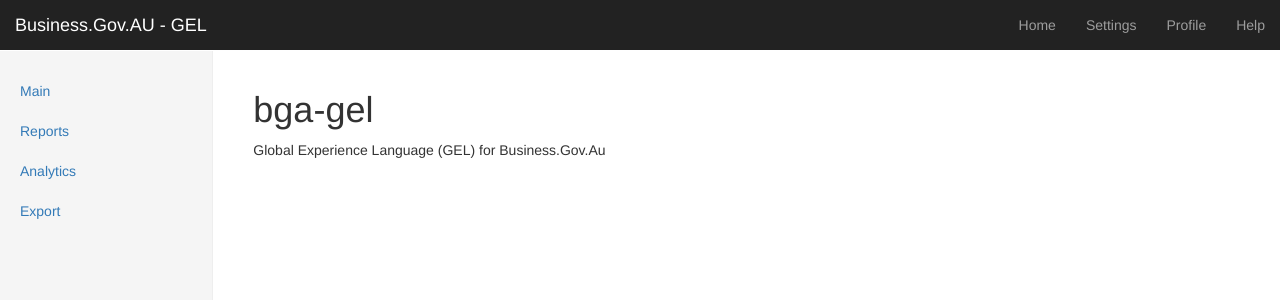
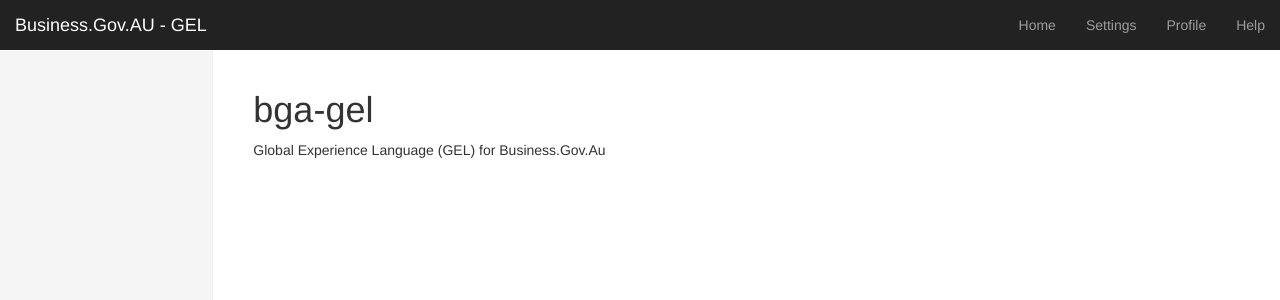
Before and after one commit to jsephora/bga-gel, a Jekyll site: the page built from README.md, in a window 1280 px wide. Shown: the top 300 px of the page. Built offline with Jekyll 4.4.1, drawn with Linux system fonts in a browser that asks for light colours; nearby versions of some CDN libraries; our own code applies the rules of GitHub Pages for plain Markdown files.

Commit message:
Update sidebar.html

```diff
--- a/_includes/sidebar.html
+++ b/_includes/sidebar.html
@@ -1,6 +1,5 @@
 <ul class="nav nav-sidebar">
-  <li><a href="#">Main</a></li>
-  <li><a href="#">Reports</a></li>
-  <li><a href="#">Analytics</a></li>
-  <li><a href="#">Export</a></li>
+  {% for item in page.sidemenu %}
+    <li><a href="{{ item.url }}">{{ item.title }}</a></li>
+  {% endfor %}
 </ul>
```
